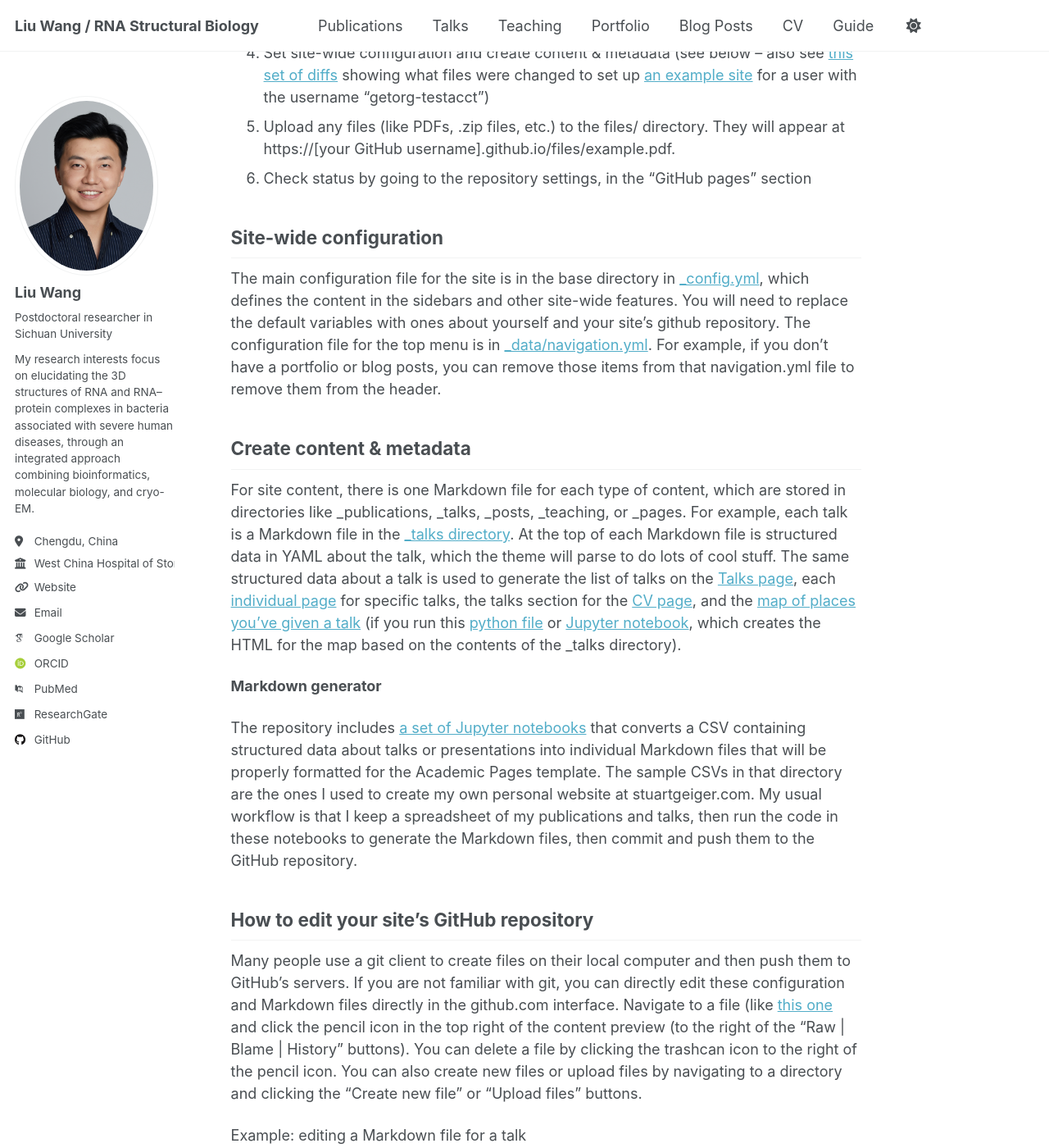
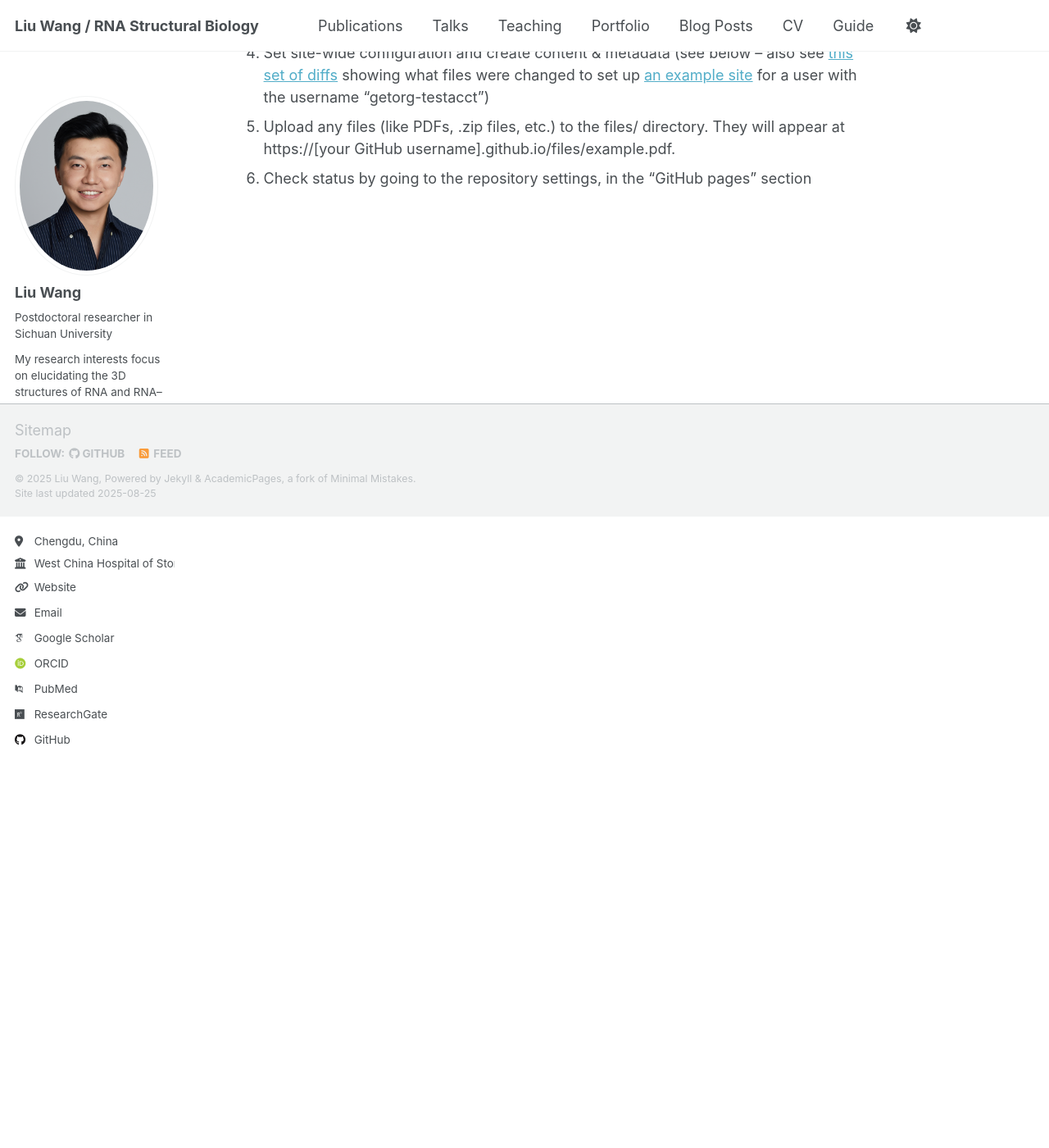
Before and after one commit to liuwang-RNA/Guihub_CV, a Jekyll site: the page built from _pages/about.md, in a window 1280 px wide and 1400 px high, scrolled down 1299 px. Shown: the whole window at 82% size. Built offline with Jekyll 4.4.1, drawn with Linux system fonts in a browser that asks for light colours; some web fonts are replaced; a script that is not in the unit is left out; some of the changed text lies outside the part shown.

Commit message:
Update about.md

```diff
--- a/_pages/about.md
+++ b/_pages/about.md
@@ -102,27 +102,3 @@
 1. Set site-wide configuration and create content & metadata (see below -- also see [this set of diffs](http://archive.is/3TPas) showing what files were changed to set up [an example site](https://getorg-testacct.github.io) for a user with the username "getorg-testacct")
 1. Upload any files (like PDFs, .zip files, etc.) to the files/ directory. They will appear at https://[your GitHub username].github.io/files/example.pdf.
 1. Check status by going to the repository settings, in the "GitHub pages" section
-
-Site-wide configuration
-------
-The main configuration file for the site is in the base directory in [_config.yml](https://github.com/academicpages/academicpages.github.io/blob/master/_config.yml), which defines the content in the sidebars and other site-wide features. You will need to replace the default variables with ones about yourself and your site's github repository. The configuration file for the top menu is in [_data/navigation.yml](https://github.com/academicpages/academicpages.github.io/blob/master/_data/navigation.yml). For example, if you don't have a portfolio or blog posts, you can remove those items from that navigation.yml file to remove them from the header.
-
-Create content & metadata
-------
-For site content, there is one Markdown file for each type of content, which are stored in directories like _publications, _talks, _posts, _teaching, or _pages. For example, each talk is a Markdown file in the [_talks directory](https://github.com/academicpages/academicpages.github.io/tree/master/_talks). At the top of each Markdown file is structured data in YAML about the talk, which the theme will parse to do lots of cool stuff. The same structured data about a talk is used to generate the list of talks on the [Talks page](https://academicpages.github.io/talks), each [individual page](https://academicpages.github.io/talks/2012-03-01-talk-1) for specific talks, the talks section for the [CV page](https://academicpages.github.io/cv), and the [map of places you've given a talk](https://academicpages.github.io/talkmap.html) (if you run this [python file](https://github.com/academicpages/academicpages.github.io/blob/master/talkmap.py) or [Jupyter notebook](https://github.com/academicpages/academicpages.github.io/blob/master/talkmap.ipynb), which creates the HTML for the map based on the contents of the _talks directory).
-
-**Markdown generator**
-
-The repository includes [a set of Jupyter notebooks](https://github.com/academicpages/academicpages.github.io/tree/master/markdown_generator
-) that converts a CSV containing structured data about talks or presentations into individual Markdown files that will be properly formatted for the Academic Pages template. The sample CSVs in that directory are the ones I used to create my own personal website at stuartgeiger.com. My usual workflow is that I keep a spreadsheet of my publications and talks, then run the code in these notebooks to generate the Markdown files, then commit and push them to the GitHub repository.
-
-How to edit your site's GitHub repository
-------
-Many people use a git client to create files on their local computer and then push them to GitHub's servers. If you are not familiar with git, you can directly edit these configuration and Markdown files directly in the github.com interface. Navigate to a file (like [this one](https://github.com/academicpages/academicpages.github.io/blob/master/_talks/2012-03-01-talk-1.md) and click the pencil icon in the top right of the content preview (to the right of the "Raw | Blame | History" buttons). You can delete a file by clicking the trashcan icon to the right of the pencil icon. You can also create new files or upload files by navigating to a directory and clicking the "Create new file" or "Upload files" buttons.
-
-Example: editing a Markdown file for a talk
-![Editing a Markdown file for a talk](/images/editing-talk.png)
-
-For more info
-------
-More info about configuring Academic Pages can be found in [the guide](https://academicpages.github.io/markdown/), the [growing wiki](https://github.com/academicpages/academicpages.github.io/wiki), and you can always [ask a question on GitHub](https://github.com/academicpages/academicpages.github.io/discussions). The [guides for the Minimal Mistakes theme](https://mmistakes.github.io/minimal-mistakes/docs/configuration/) (which this theme was forked from) might also be helpful.
```
